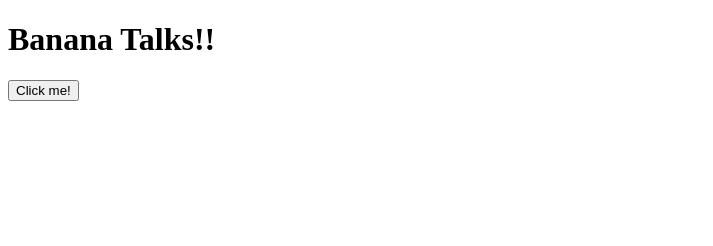
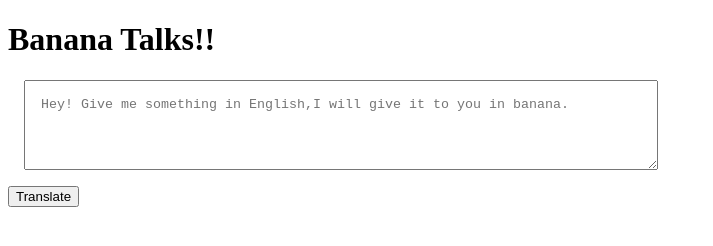
Before and after one commit to NehaBajjuri/neog-class-4, a plain HTML site: page index.html in a window 1280 px wide. Shown: the whole page, without its empty margins (0-713 px from the left). Drawn offline with Linux system fonts and the light colour scheme.

Commit message:
read input values

```diff
--- a/index.html
+++ b/index.html
@@ -5,12 +5,21 @@
     <meta http-equiv="X-UA-Compatible" content="IE=edge">
     <meta name="viewport" content="width=device-width, initial-scale=1.0">
     <title>Banana speaks!</title>
-
-
+    <style>
+         textarea {
+            width: 600px;
+            height: 7vh;
+            display: block;
+            margin: 1rem;
+            padding: 1rem;
+        }
+    </style>
 </head>
 <body>
     <h1>Banana Talks!!</h1>
-    <button id="btn-translate">Click me!</button>
+   <textarea
+   id="txt-input" placeholder="Hey! Give me something in English,I will give it to you in banana."></textarea>
+    <button id="btn-translate">Translate</button>
     <script src="app.js" type="text/javascript"></script>
 
 </body>
```
